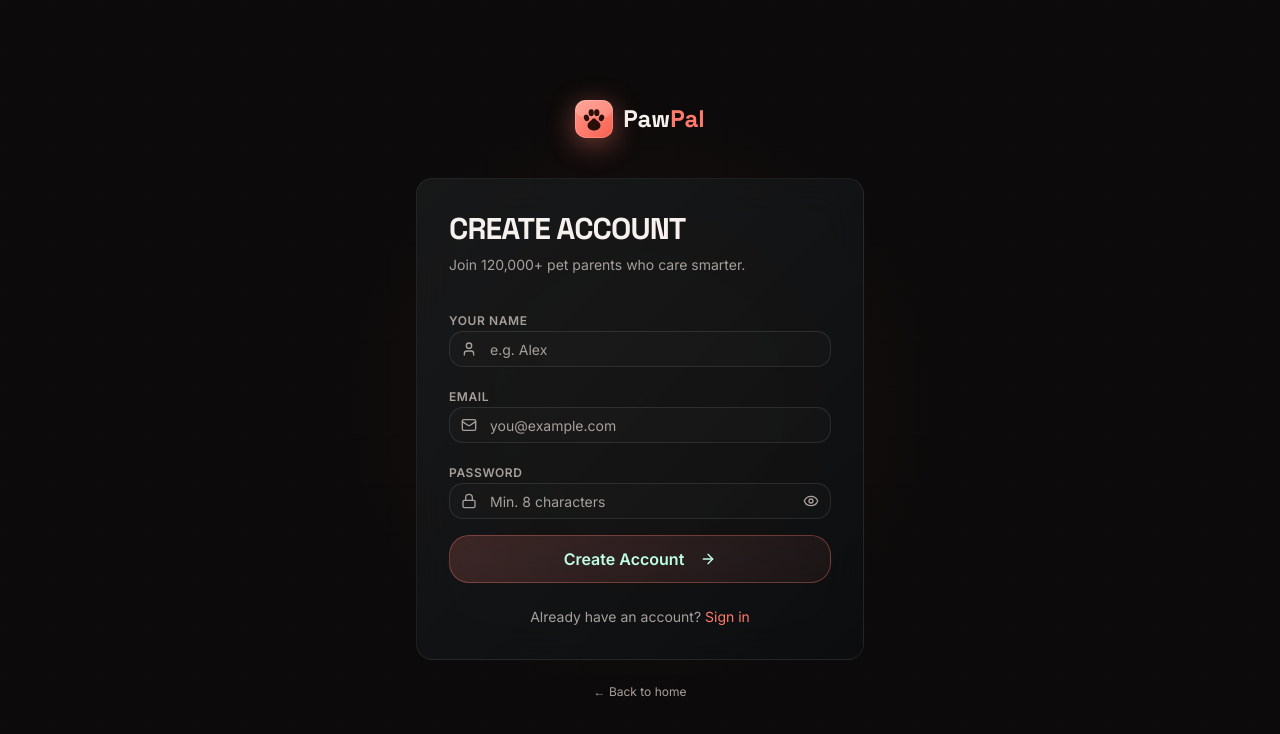
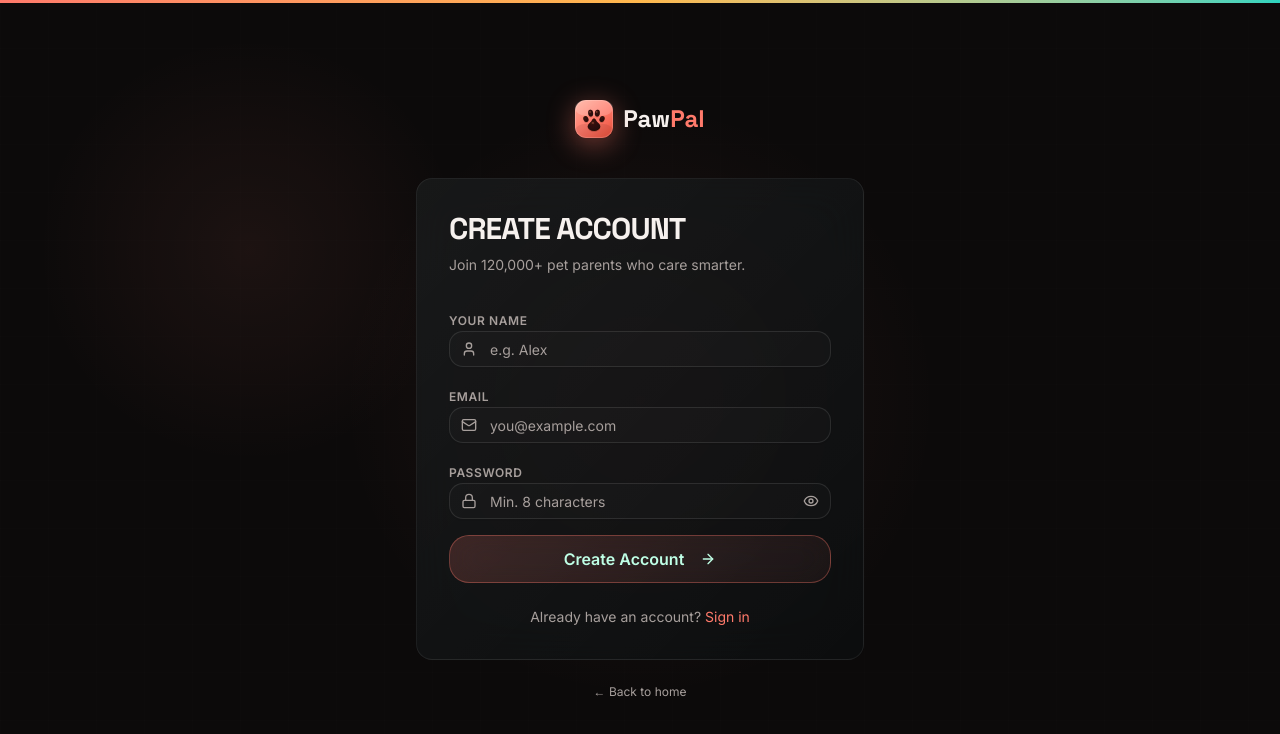
Before and after one commit to vysanchellan/demo, a Next.js app: page /auth/signup in a window 1280 px wide. Shown: the top 734 px of the page. Built offline with nearby package versions, Linux system fonts and the light colour scheme.

Commit message:
feat: Lenis smooth scroll, scroll-progress bar, cursor glow trail, 3D tilt bento cards; redesign paw/logo, fix paw replay (cycle remount), optimistic public chrome (no app-shell flash)

```diff
--- a/app/layout.tsx
+++ b/app/layout.tsx
@@ -2,6 +2,7 @@ import type { Metadata } from "next"
 import { Space_Grotesk, Inter, Instrument_Serif } from "next/font/google"
 import "./globals.css"
 import { Toaster } from "sonner"
+import SiteEffects from "@/components/SiteEffects"
 
 const spaceGrotesk = Space_Grotesk({
   subsets: ["latin"],
@@ -33,6 +34,7 @@ export default function RootLayout({ children }: { children: React.ReactNode })
       className={`${spaceGrotesk.variable} ${inter.variable} ${instrumentSerif.variable} h-full antialiased dark`}
     >
       <body className="min-h-full flex flex-col bg-[#0C0A0A] text-[#F6F1EE]">
+        <SiteEffects />
         {children}
         <Toaster
           position="top-right"
--- /dev/null
+++ b/components/SiteEffects.tsx
@@ -0,0 +1,64 @@
+'use client'
+
+import { useEffect, useRef, useState } from 'react'
+import { motion, useScroll, useSpring } from 'framer-motion'
+
+/**
+ * Site-wide premium effects:
+ *  - Lenis buttery smooth/inertia scrolling
+ *  - Top scroll-progress gradient bar
+ *  - Soft glow that trails the cursor on dark surfaces
+ */
+export default function SiteEffects() {
+  const { scrollYProgress } = useScroll()
+  const scaleX = useSpring(scrollYProgress, { stiffness: 120, damping: 30, mass: 0.3 })
+  const glowRef = useRef<HTMLDivElement>(null)
+  const [pointer, setPointer] = useState(false)
+
+  // Lenis smooth scroll
+  useEffect(() => {
+    let lenis: any
+    let raf = 0
+    let cancelled = false
+    ;(async () => {
+      const Lenis = (await import('lenis')).default
+      if (cancelled) return
+      lenis = new Lenis({ duration: 1.1, easing: (t: number) => 1 - Math.pow(1 - t, 3), smoothWheel: true })
+      function loop(time: number) { lenis.raf(time); raf = requestAnimationFrame(loop) }
+      raf = requestAnimationFrame(loop)
+    })()
+    return () => { cancelled = true; cancelAnimationFrame(raf); lenis?.destroy?.() }
+  }, [])
+
+  // Cursor glow
+  useEffect(() => {
+    if (window.matchMedia('(pointer: coarse)').matches) return
+    setPointer(true)
+    function move(e: MouseEvent) {
+      if (!glowRef.current) return
+      glowRef.current.style.transform = `translate(${e.clientX - 250}px, ${e.clientY - 250}px)`
+    }
+    window.addEventListener('mousemove', move, { passive: true })
+    return () => window.removeEventListener('mousemove', move)
+  }, [])
+
+  return (
+    <>
+      {/* Scroll progress */}
+      <motion.div
+        style={{ scaleX }}
+        className="fixed top-0 left-0 right-0 h-[3px] origin-left z-[60] bg-gradient-to-r from-[#FF7A6B] via-[#FFB84D] to-[#2DD4BF]"
+        aria-hidden="true"
+      />
+      {/* Cursor glow */}
+      {pointer && (
+        <div
+          ref={glowRef}
+          className="fixed top-0 left-0 w-[500px] h-[500px] rounded-full pointer-events-none z-[5] mix-blend-screen will-change-transform"
+          style={{ background: 'radial-gradient(circle, rgba(255,122,107,0.07) 0%, transparent 60%)' }}
+          aria-hidden="true"
+        />
+      )}
+    </>
+  )
+}
--- a/components/layout/AppChrome.tsx
+++ b/components/layout/AppChrome.tsx
@@ -32,14 +32,6 @@ export default function AppChrome({ children }: { children: React.ReactNode }) {
     return () => { active = false }
   }, [pathname])
 
-  if (status === 'loading') {
-    return (
-      <div className="min-h-screen bg-[#0C0A0A] flex items-center justify-center">
-        <div className="w-10 h-10 rounded-full border-2 border-[#FF7A6B]/30 border-t-[#FF7A6B] animate-spin" />
-      </div>
-    )
-  }
-
   if (status === 'in') {
     return (
       <div className="flex min-h-screen bg-[#0C0A0A] text-zinc-100">
--- a/components/public/Logo.tsx
+++ b/components/public/Logo.tsx
@@ -40,31 +40,46 @@ function LogoMark({ size = 38, glow = false, className }: { size?: number; glow?
     >
       <svg viewBox="0 0 48 48" width={size} height={size} className="relative z-10">
         <defs>
-          <linearGradient id={`${id}-tile`} x1="0" y1="0" x2="48" y2="48" gradientUnits="userSpaceOnUse">
-            <stop offset="0%" stopColor="#FF9485" />
-            <stop offset="55%" stopColor="#FF7A6B" />
-            <stop offset="100%" stopColor="#F2604F" />
+          <linearGradient id={`${id}-tile`} x1="6" y1="2" x2="42" y2="46" gradientUnits="userSpaceOnUse">
+            <stop offset="0%" stopColor="#FFA694" />
+            <stop offset="50%" stopColor="#FF7A6B" />
+            <stop offset="100%" stopColor="#EC5440" />
           </linearGradient>
+          {/* Soft inner shadow for depth on the beans */}
+          <radialGradient id={`${id}-bean`} cx="38%" cy="32%" r="75%">
+            <stop offset="0%" stopColor="#3A140C" />
+            <stop offset="100%" stopColor="#220A06" />
+          </radialGradient>
+          <filter id={`${id}-sh`} x="-30%" y="-30%" width="160%" height="160%">
+            <feDropShadow dx="0" dy="0.5" stdDeviation="0.5" floodColor="#1A0703" floodOpacity="0.45" />
+          </filter>
         </defs>
 
         {/* Tile */}
-        <rect x="0" y="0" width="48" height="48" rx="13.5" fill={`url(#${id}-tile)`} />
-        {/* Top sheen */}
-        <rect x="0" y="0" width="48" height="22" rx="13.5" fill="#FFFFFF" opacity="0.16" />
+        <rect x="0" y="0" width="48" height="48" rx="14" fill={`url(#${id}-tile)`} />
+        {/* Top sheen + bottom shade for dimensionality */}
+        <rect x="0" y="0" width="48" height="20" rx="14" fill="#FFFFFF" opacity="0.18" />
+        <rect x="0" y="30" width="48" height="18" rx="14" fill="#000000" opacity="0.08" />
 
-        {/* Paw — dark on emerald */}
-        <g fill="#2A0E0A">
-          {/* main pad */}
-          <path d="M24 38.5c-4.6 0-8.2-2.7-8.2-6.3 0-3 2.7-4.9 4.9-6.6 1.4-1.1 2.2-2.4 3.3-2.4s1.9 1.3 3.3 2.4c2.2 1.7 4.9 3.6 4.9 6.6 0 3.6-3.6 6.3-8.2 6.3z" />
-          {/* toe beans */}
-          <ellipse cx="14.5" cy="22.5" rx="3.3" ry="4.2" transform="rotate(-18 14.5 22.5)" />
-          <ellipse cx="20.5" cy="16" rx="3.3" ry="4.4" />
-          <ellipse cx="27.5" cy="16" rx="3.3" ry="4.4" />
-          <ellipse cx="33.5" cy="22.5" rx="3.3" ry="4.2" transform="rotate(18 33.5 22.5)" />
+        {/* Realistic paw — rounded organic pads with soft shadow */}
+        <g fill={`url(#${id}-bean)`} filter={`url(#${id}-sh)`}>
+          {/* main pad — heart-ish, rounded */}
+          <path d="M24 39c-3.4 0-6.5-1.4-7.6-3.9-1-2.3.2-4.6 2.1-6.2 1.6-1.3 2.6-2.6 3.1-3.7.6-1.2 1.4-1.9 2.4-1.9s1.8.7 2.4 1.9c.5 1.1 1.5 2.4 3.1 3.7 1.9 1.6 3.1 3.9 2.1 6.2C30.5 37.6 27.4 39 24 39z" />
+          {/* four toe beans — graduated sizes, splayed naturally */}
+          <ellipse cx="13.8" cy="24" rx="3" ry="3.9" transform="rotate(-24 13.8 24)" />
+          <ellipse cx="19.8" cy="16.6" rx="3.1" ry="4.2" transform="rotate(-8 19.8 16.6)" />
+          <ellipse cx="28.2" cy="16.6" rx="3.1" ry="4.2" transform="rotate(8 28.2 16.6)" />
+          <ellipse cx="34.2" cy="24" rx="3" ry="3.9" transform="rotate(24 34.2 24)" />
+        </g>
+        {/* tiny highlights on beans for a soft, real sheen */}
+        <g fill="#FF7A6B" opacity="0.35">
+          <ellipse cx="19" cy="15" rx="1" ry="1.4" />
+          <ellipse cx="27.4" cy="15" rx="1" ry="1.4" />
+          <ellipse cx="22.5" cy="29" rx="1.6" ry="1.1" />
         </g>
 
         {/* Crisp border */}
-        <rect x="0.6" y="0.6" width="46.8" height="46.8" rx="13" fill="none" stroke="#FFFFFF" strokeOpacity="0.18" strokeWidth="1.2" />
+        <rect x="0.6" y="0.6" width="46.8" height="46.8" rx="13.5" fill="none" stroke="#FFFFFF" strokeOpacity="0.2" strokeWidth="1.1" />
       </svg>
     </div>
   )
--- a/package.json
+++ b/package.json
@@ -28,6 +28,7 @@
     "date-fns": "^4.4.0",
     "framer-motion": "^12.42.0",
     "leaflet": "^1.9.4",
+    "lenis": "^1.3.25",
     "lucide-react": "^1.21.0",
     "next": "16.2.9",
     "react": "19.2.4",
```
Also changed, not shown: app/page.tsx (+48 -20 lines), 1 other file (tests, documents, lock files or other folders).
